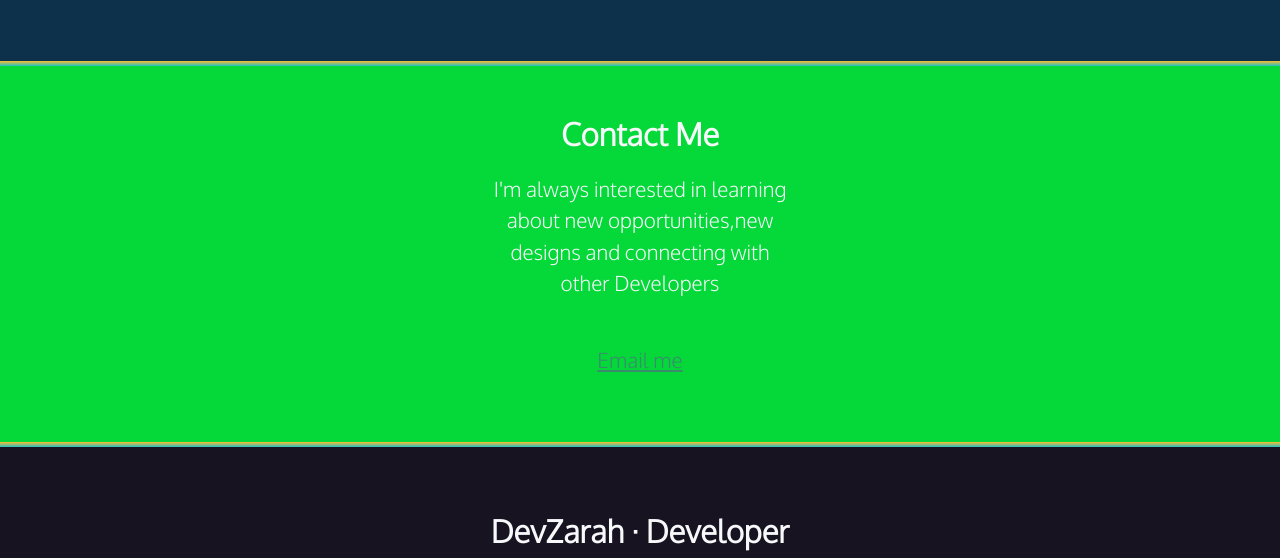
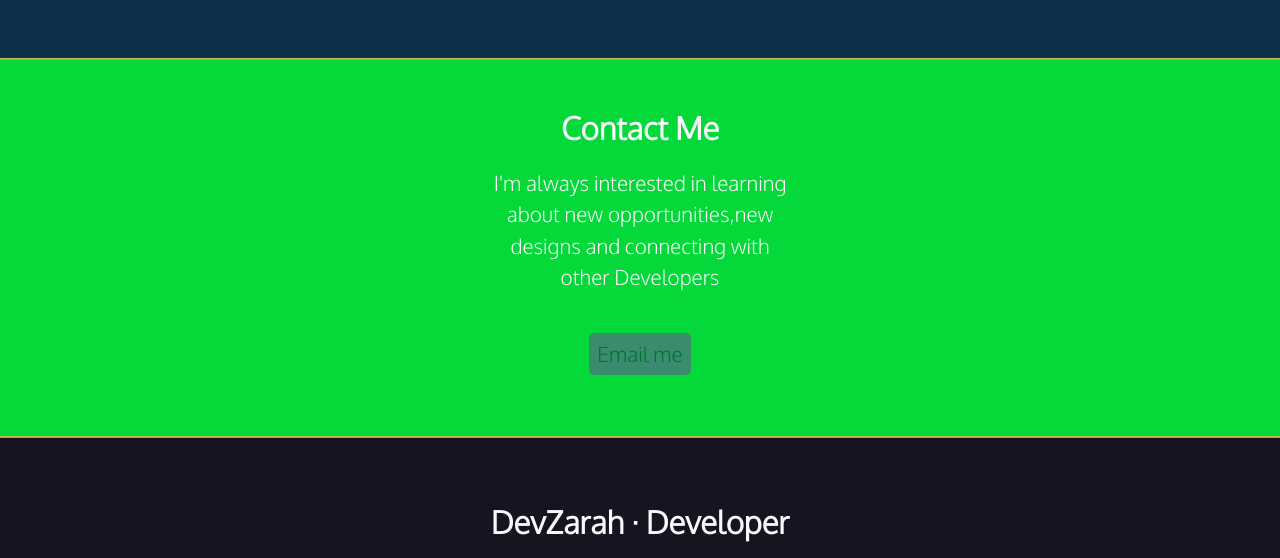
Before and after one commit to DEVZARAH/portfolio, a plain HTML site: page index.html in a window 1280 px wide. Shown: the part 2095-2653 px from the top of the page. Drawn offline with Linux system fonts and the light colour scheme; a web font is replaced by a local one.

Commit message:
email fixed

```diff
--- a/Css/index.css
+++ b/Css/index.css
@@ -22,7 +22,7 @@ html {
 }
 /* Divs color */
 .gradient{
-  height: 5px;
+  height: 2px;
 background: linear-gradient(0deg, rgba(34,193,195,1) 0%, rgba(253,187,45,1) 100%);
 }
 .section-dkblue{
@@ -147,6 +147,14 @@ nav a:hover,
 nav [class*="fa-"]:hover {
   color: var(--green);
 }
+.button{
+    background-color: var(--green);
+  padding: 0.5rem;
+  border-radius: 5px;
+  font-size: var(--mono);
+  color: var(--greenshade);
+  text-decoration: none;
+}
 a:focus {
   background-color: var(--green);
   padding: 0.5rem;
```
